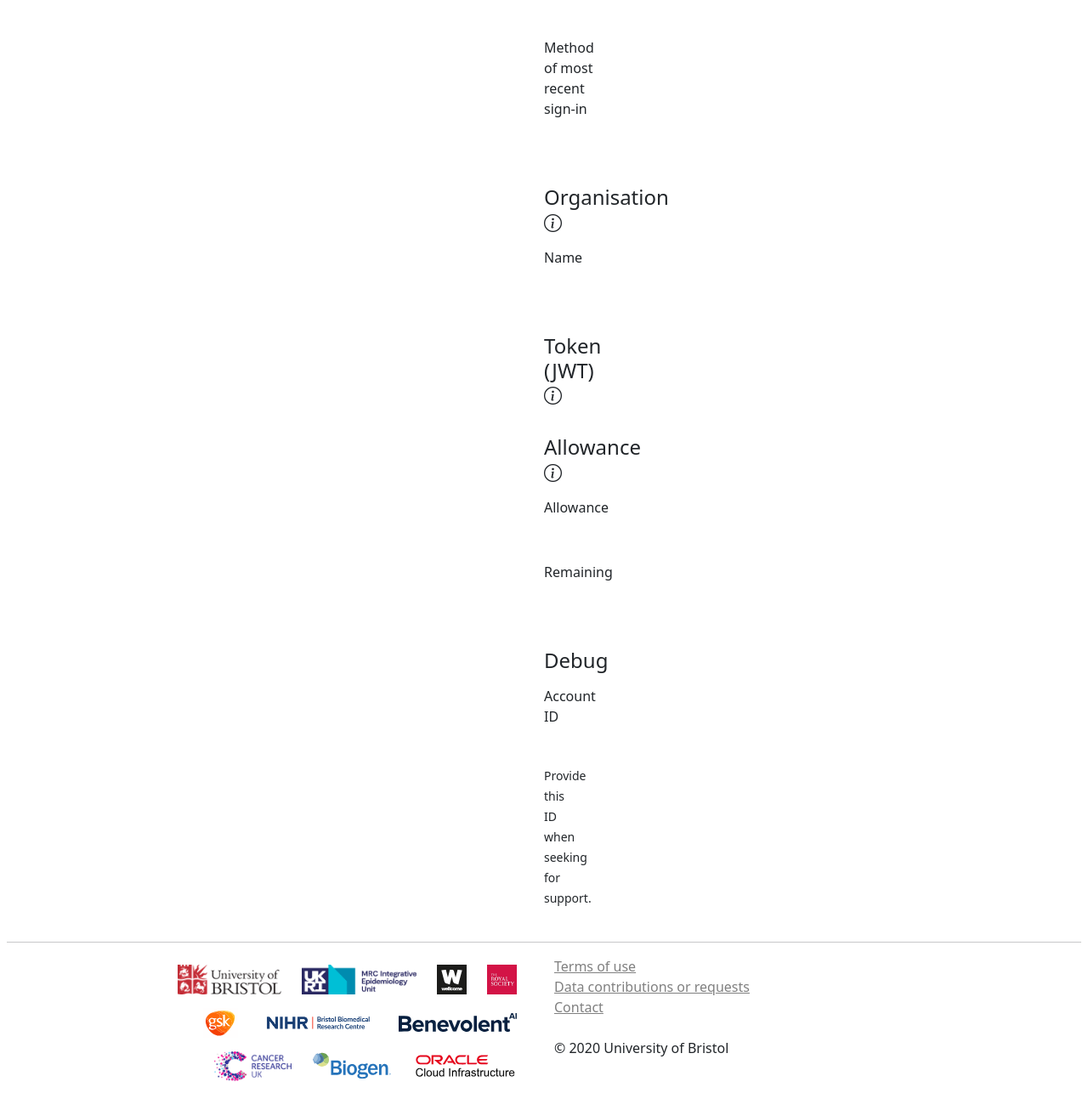
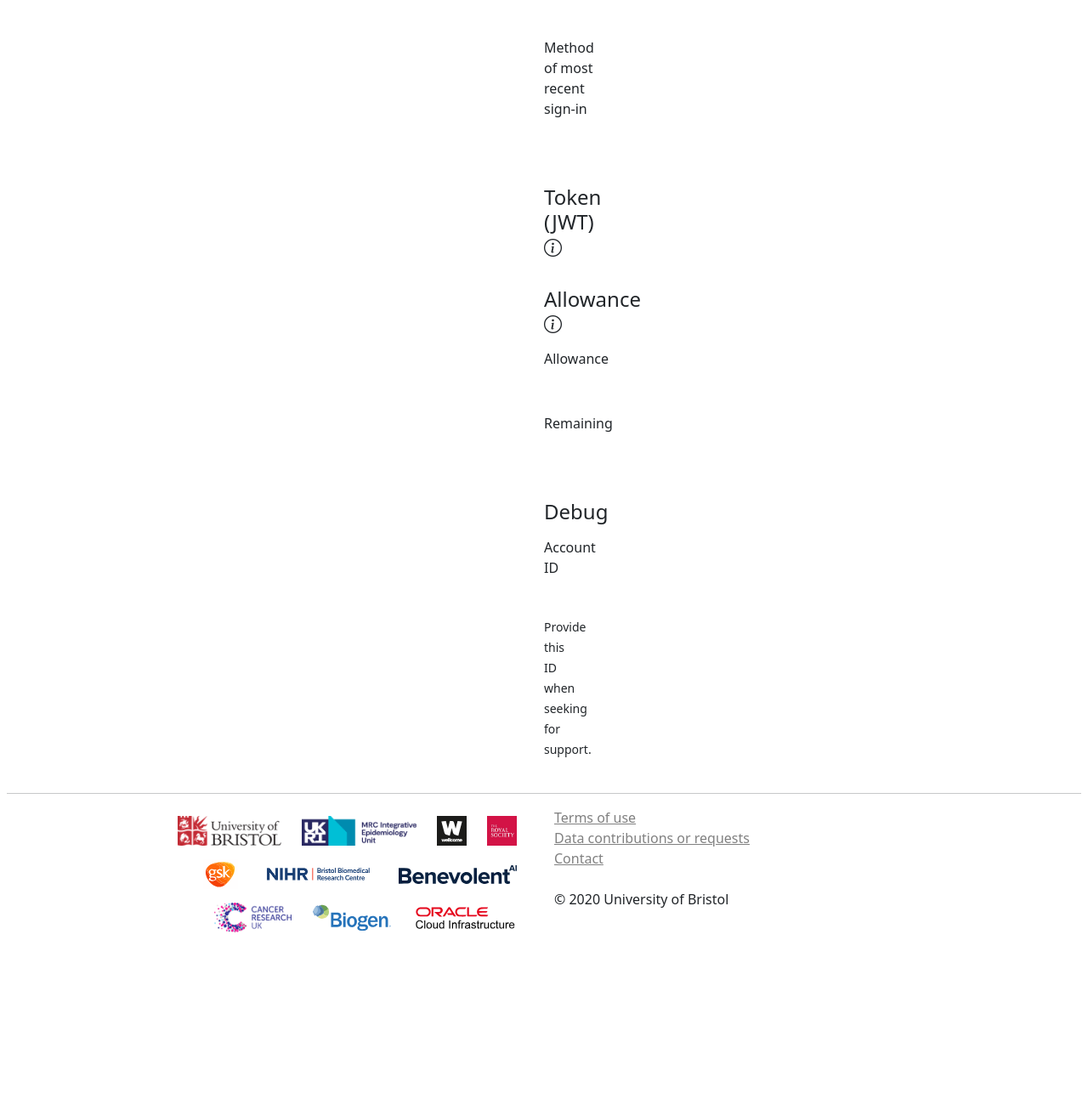
Before and after one commit to MRCIEU/opengwas-api, a Python web app: template app/templates/profile/index.html in a window 1280 px wide. Shown: the part 635-1941 px from the top of the page at 85% size. After the commit the page ends 1732 px from the top, so only its background shows below. Run offline with Jinja, Linux system fonts and the light colour scheme; the template is opened without the code that fills it: most values are stand-ins (such as "Sample title", 1, 10 or a date in 2020); some libraries are stand-ins or nearby versions.

Commit message:
feat: Remove org info display on the profile page

```diff
--- a/app/templates/profile/index.html
+++ b/app/templates/profile/index.html
@@ -60,28 +60,6 @@
         </div>
     </div>
 </div>
-{% if org %}
-    <hr>
-    <h4>Organisation <small><i class="bi bi-info-circle" data-toggle="tooltip" title="{{ org_tooltip }}"></i></small></h4>
-        <div class="row">
-            <div class="col-auto">
-                <label for="org_name" class="col-form-label">Name</label>
-            </div>
-            <div class="col">
-                <input type="text" readonly class="form-control-plaintext" id="org_name" value="{{ org['ms_name'] or org['gh_name'] }}">
-            </div>
-        </div>
-    {% if membership %}
-        <div class="row">
-            <div class="col-auto">
-                <label for="membership" class="col-form-label">Membership</label>
-            </div>
-            <div class="col">
-                <span type="text" readonly class="form-control-plaintext" id="membership">{{ "<br>".join(membership.values()) | safe }}</span>
-            </div>
-        </div>
-    {% endif %}
-{% endif %}
 <hr>
 <h4>Token (JWT) <small><a href="{{ root_url + '/api/#authentication' }}" target="_blank" style="color: inherit"><i class="bi bi-info-circle"></i></a></small></h4>
 <div id="noTokenDiv" class="row" style="display: none">
@@ -137,7 +115,7 @@
 <h4>Debug </h4>
 <div class="row">
     <div class="col-auto">
-        <label for="allowanceLimitInput" class="col-form-label">Account ID</label>
+        <label for="uuid" class="col-form-label">Account ID</label>
     </div>
     <div class="col">
         <input type="text" readonly class="form-control-plaintext" id="uuid" value="{{ user['uuid'] }}">
```
Also changed, not shown: app/profile/index.py (+1 -10 lines).
